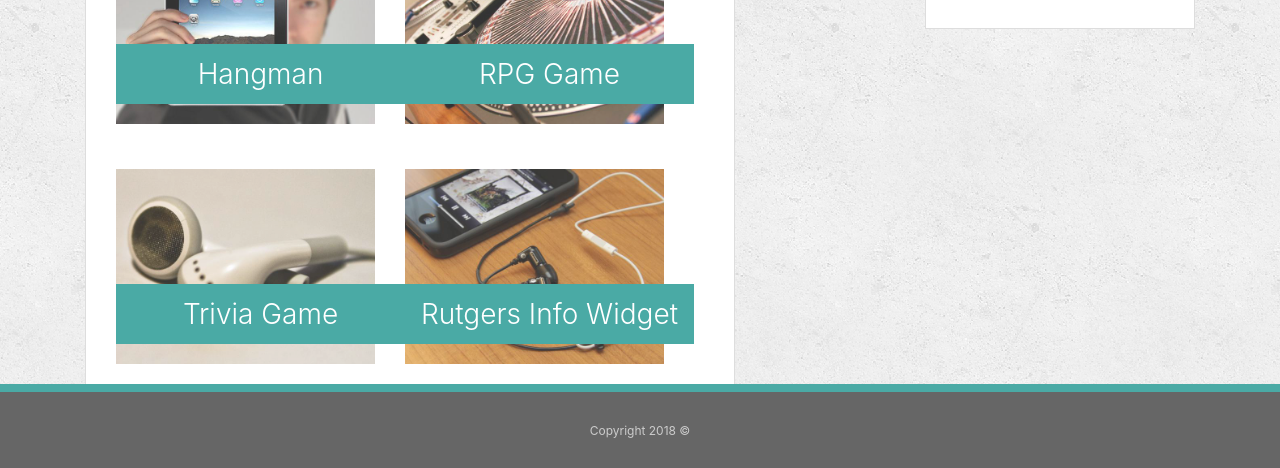
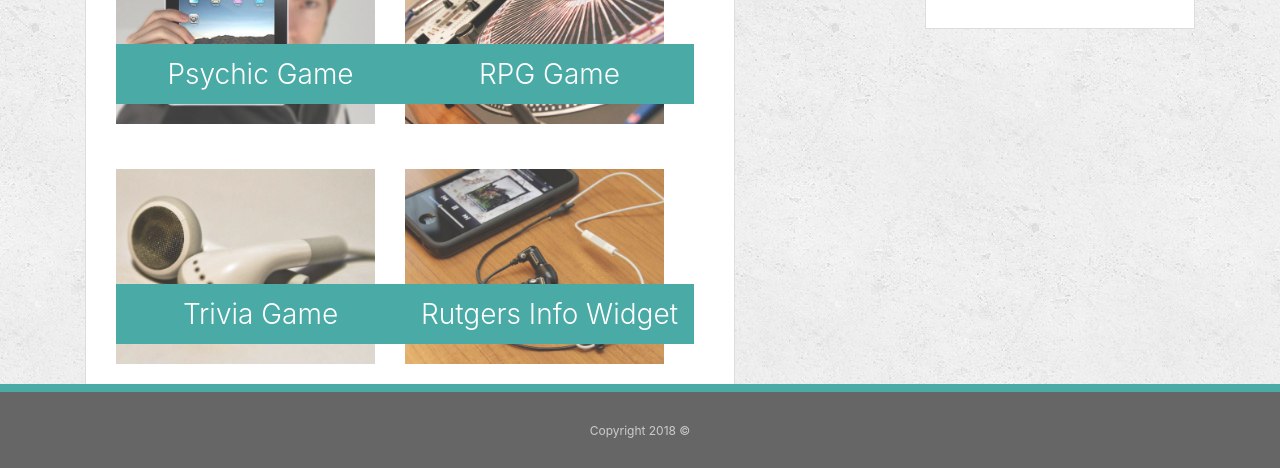
Before and after one commit to lspro333/Bootstrap-Portfolio, a plain HTML site: page portfolio.html in a window 1280 px wide. Shown: the part 330-798 px from the top of the page. Drawn offline with nearby package versions, Linux system fonts and the light colour scheme.

Commit message:
updated portfolio

```diff
--- a/portfolio.html
+++ b/portfolio.html
@@ -36,8 +36,10 @@
 
       <div class="row">
           <div class="col col-xs">
-            <img src="assets/images/technics-q-c-640-480-1.jpg" .img-thumbnail alt="hangman">
-            <h3>Hangman</h3>
+            <a href="assets/Portfolio Projects/Psychic-game/index.html">
+              <img src="assets/images/technics-q-c-640-480-1.jpg" .img-thumbnail alt="hangman">
+              <h3>Psychic Game</h3>
+            </a>
           </div>
           <div class="col col-xs">
             <img src="assets/images/technics-q-c-640-480-2.jpg" .img-thumbnail alt="RPG Game">
```
Also changed, not shown: 2 other files.
